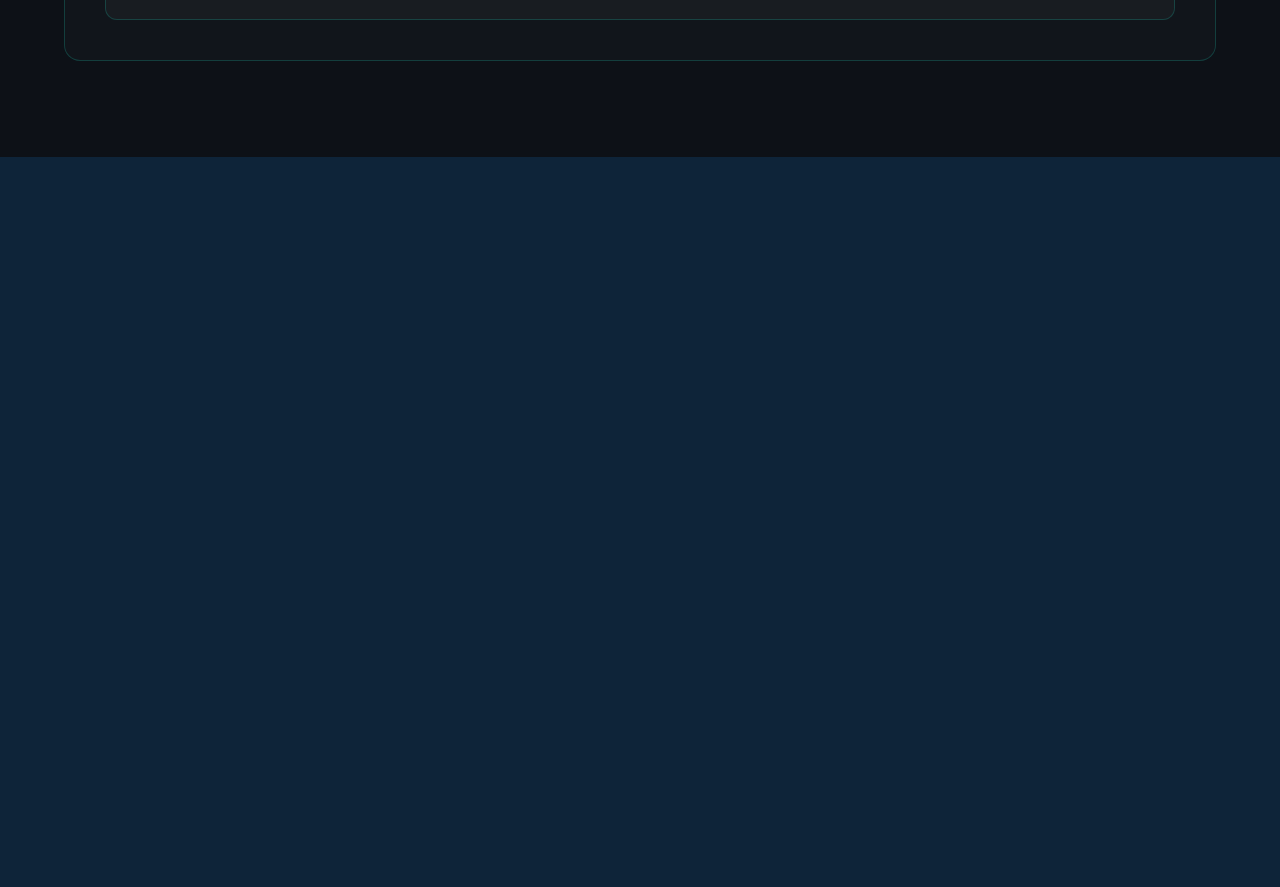
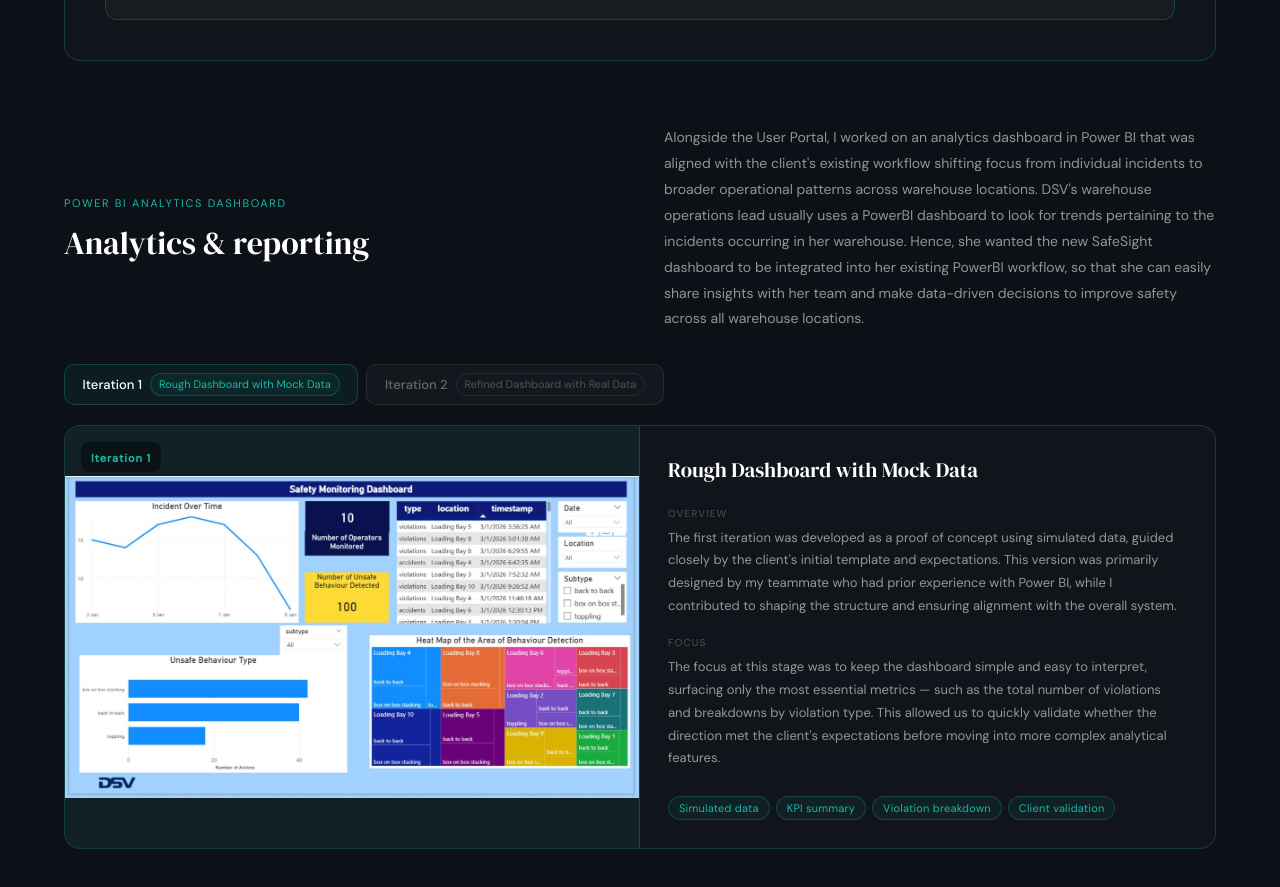
Before and after one commit to TejaVenket/my-portfolio, a Next.js app: page /projects/product-design in a window 1280 px wide. Shown: the part 10420-11307 px from the top of the page. Before the commit the page ends 10577 px from the top, so only its background shows below. Built offline with nearby package versions, Linux system fonts and the light colour scheme.

Commit message:
time to wrap it up

```diff
--- a/src/components/ui/SafeSight/CaseStudyIntro.js
+++ b/src/components/ui/SafeSight/CaseStudyIntro.js
@@ -164,6 +164,7 @@
                 fill
                 style={{ objectFit: "contain" }}
               />
+
             ) : (
               <div style={{ textAlign: "center" }}>
                 <p style={{ fontSize: "13px", color: "rgba(255,255,255,0.15)", margin: 0 }}>
--- /dev/null
+++ b/src/components/ui/SafeSight/PowerBI.js
@@ -0,0 +1,257 @@
+"use client";
+
+import { useState } from "react";
+import Image from "next/image";
+
+const iterations = [
+  {
+    tab: "Iteration 1",
+    sub: "Rough Dashboard with Mock Data",
+    accent: "#19B7A5",
+    accentMuted: "rgba(25,183,165,0.07)",
+    accentBorder: "rgba(25,183,165,0.25)",
+    image: "/images/SafeSight/1st iteration.jpg", // replace with "/images/powerbi-iteration-1.png"
+    text: [
+      {
+        label: "Overview",
+        body: "The first iteration was developed as a proof of concept using simulated data, guided closely by the client's initial template and expectations. This version was primarily designed by my teammate who had prior experience with Power BI, while I contributed to shaping the structure and ensuring alignment with the overall system.",
+      },
+      {
+        label: "Focus",
+        body: "The focus at this stage was to keep the dashboard simple and easy to interpret, surfacing only the most essential metrics — such as the total number of violations and breakdowns by violation type. This allowed us to quickly validate whether the direction met the client's expectations before moving into more complex analytical features.",
+      },
+    ],
+    chips: ["Simulated data", "KPI summary", "Violation breakdown", "Client validation"],
+  },
+  {
+    tab: "Iteration 2",
+    sub: "Refined Dashboard with Real Data",
+    accent: "#7F77DD",
+    accentMuted: "rgba(127,119,221,0.07)",
+    accentBorder: "rgba(127,119,221,0.25)",
+    image: "/images/SafeSight/2nd iteration.jpg", // replace with "/images/powerbi-iteration-2.png"
+    text: [
+      {
+        label: "Feedback",
+        body: "After presenting the first iteration to the client, it became clear that while the dashboard had strong analytical potential, it didn’t fully align with how she actually worked. One of the main takeaways was that certain features—like the heat map—were unnecessary at this stage and added more complexity than value, especially for a proof of concept.",
+      },
+      {
+        label: "Focus",
+        body: [
+        "At this point, I took over the dashboard and focused on rethinking it from a more practical, user-centered perspective.",
+        "One of the first changes I made was moving away from mock data and connecting the dashboard to the actual system database.",
+        "I also reconsidered how the data was being presented and replaced the heat map with a simpler line chart.",
+        "Alongside this, I cleaned up the layout—reducing clutter and improving consistency.",
+        "Looking back, this iteration was about simplifying and focusing only on what was useful to the user."
+        ],
+      },
+    ],
+    chips: ["Real data", "Trend analysis", "Multi-location", "Risk zones"],
+  },
+];
+
+export default function PowerBI({ accent = "#19B7A5" }) {
+  const [active, setActive] = useState(0);
+  const iter = iterations[active];
+
+  return (
+    <div style={{ gridColumn: "1 / -1", marginTop: "4rem" }}>
+
+      {/* Section label */}
+      <div
+  style={{
+    display: "grid",
+    gridTemplateColumns: "1fr 1fr",
+    gap: "3rem",
+    marginBottom: "2rem",
+    alignItems: "center", // 🔥 THIS is what I need
+  }}
+>
+  {/* Left */}
+  <div style={{ display: "flex", flexDirection: "column" }}>
+    <p
+      style={{
+        fontSize: "11px",
+        textTransform: "uppercase",
+        letterSpacing: "0.15em",
+        color: accent,
+        marginBottom: "0.75rem",
+      }}
+    >
+      Power BI Analytics Dashboard
+    </p>
+
+    <h2
+      style={{
+        fontFamily: "'DM Serif Display', serif",
+        fontSize: "2rem",
+        fontWeight: 400,
+        color: "#fff",
+        lineHeight: 1.2,
+        margin: 0,
+      }}
+    >
+      Analytics &amp; reporting
+    </h2>
+  </div>
+
+  {/* Right */}
+    <div>
+        <p
+        style={{
+            fontSize: "14px",
+            color: "rgba(255,255,255,0.55)",
+            lineHeight: 1.85,
+            margin: 0,
+        }}
+        >
+        Alongside the User Portal, I worked on an analytics dashboard in Power BI that was aligned
+        with the client's existing workflow shifting focus from individual incidents to broader
+        operational patterns across warehouse locations. DSV's warehouse operations lead usually uses
+        a PowerBI dashboard to look for trends pertaining to the incidents occurring in her warehouse.
+        Hence, she wanted the new SafeSight dashboard to be integrated into her existing PowerBI workflow,
+        so that she can easily share insights with her team and make data-driven decisions to improve safety
+        across all warehouse locations.
+        </p>
+    </div>
+    </div>
+
+      {/* Tabs */}
+      <div style={{ display: "flex", gap: "8px", marginBottom: "1.25rem" }}>
+        {iterations.map((it, i) => (
+          <button
+            key={i}
+            onClick={() => setActive(i)}
+            style={{
+              background: active === i ? it.accentMuted : "rgba(255,255,255,0.03)",
+              border: `0.5px solid ${active === i ? it.accentBorder : "rgba(255,255,255,0.08)"}`,
+              borderRadius: "10px",
+              padding: "0.5rem 1.1rem",
+              cursor: "pointer",
+              display: "flex",
+              alignItems: "center",
+              gap: "8px",
+              transition: "all 0.18s",
+            }}
+          >
+            <span style={{ fontSize: "13px", fontWeight: 500, color: active === i ? "#fff" : "rgba(255,255,255,0.35)" }}>
+              {it.tab}
+            </span>
+            <span style={{
+              fontSize: "11px",
+              padding: "2px 8px",
+              borderRadius: "20px",
+              background: active === i ? it.accentMuted : "transparent",
+              border: `0.5px solid ${active === i ? it.accentBorder : "rgba(255,255,255,0.08)"}`,
+              color: active === i ? it.accent : "rgba(255,255,255,0.25)",
+            }}>
+              {it.sub}
+            </span>
+          </button>
+        ))}
+      </div>
+
+      {/* Card */}
+      <div
+        key={active}
+        style={{
+          display: "grid",
+          gridTemplateColumns: "1fr 1fr",
+          gap: "0",
+          border: `0.5px solid ${iter.accentBorder}`,
+          borderRadius: "16px",
+          overflow: "hidden",
+          background: "rgba(255,255,255,0.02)",
+          animation: "fadeUp 0.25s ease both",
+        }}
+      >
+        {/* Left: image */}
+        <div style={{
+          position: "relative",
+          background: iter.accentMuted,
+          display: "flex",
+          alignItems: "center",
+          justifyContent: "center",
+          minHeight: "280px",
+          borderRight: `0.5px solid ${iter.accentBorder}`,
+        }}>
+          {iter.image ? (
+            <Image
+              src={iter.image}
+              alt={`${iter.tab} dashboard`}
+              fill
+              style={{ objectFit: "contain" }}
+            />
+          ) : (
+            <div style={{ display: "flex", flexDirection: "column", alignItems: "center", gap: "10px" }}>
+              <div style={{
+                width: "44px", height: "44px", borderRadius: "12px",
+                border: `0.5px solid ${iter.accentBorder}`,
+                display: "flex", alignItems: "center", justifyContent: "center",
+              }}>
+                <svg width="20" height="20" viewBox="0 0 24 24" fill="none" stroke={iter.accent} strokeWidth="1.3">
+                  <rect x="2" y="2" width="20" height="20" rx="3" />
+                  <path d="M7 18v-6M11 18v-3M15 18v-8M19 18v-5" />
+                </svg>
+              </div>
+              <p style={{ fontSize: "12px", color: "rgba(255,255,255,0.2)", margin: 0 }}>Dashboard image</p>
+              <p style={{ fontSize: "11px", color: "rgba(255,255,255,0.12)", margin: 0 }}>iter.image = "/images/..."</p>
+            </div>
+          )}
+
+          {/* Iteration badge */}
+          <div style={{
+            position: "absolute", top: "1rem", left: "1rem",
+            background: "rgba(0,0,0,0.45)", borderRadius: "8px",
+            padding: "3px 10px",
+          }}>
+            <span style={{ fontSize: "11px", fontWeight: 600, color: iter.accent, letterSpacing: "0.08em" }}>
+              {iter.tab}
+            </span>
+          </div>
+        </div>
+
+        {/* Right: text */}
+        <div style={{ padding: "1.75rem", display: "flex", flexDirection: "column", gap: "1.1rem" }}>
+
+          <div>
+            <h3 style={{ fontFamily: "'DM Serif Display', serif", fontSize: "1.3rem", fontWeight: 400, color: "#fff", margin: "0 0 3px" }}>
+              {iter.sub}
+            </h3>
+          </div>
+
+          {iter.text.map((block, i) => (
+            <div key={i}>
+              <p style={{ fontSize: "10px", textTransform: "uppercase", letterSpacing: "0.12em", color: "rgba(255,255,255,0.25)", marginBottom: "6px" }}>
+                {block.label}
+              </p>
+              <p style={{ fontSize: "13px", color: "rgba(255,255,255,0.55)", lineHeight: 1.75, margin: 0 }}>
+                {block.body}
+              </p>
+            </div>
+          ))}
+
+          {/* Chips */}
+          <div style={{ display: "flex", flexWrap: "wrap", gap: "6px", marginTop: "auto", paddingTop: "0.5rem" }}>
+            {iter.chips.map((chip) => (
+              <span
+                key={chip}
+                style={{
+                  fontSize: "11px",
+                  padding: "3px 10px",
+                  borderRadius: "20px",
+                  border: `0.5px solid ${iter.accentBorder}`,
+                  background: iter.accentMuted,
+                  color: iter.accent,
+                  letterSpacing: "0.02em",
+                }}
+              >
+                {chip}
+              </span>
+            ))}
+          </div>
+        </div>
+      </div>
+    </div>
+  );
+}
--- a/src/components/ui/SafeSight/Prototyping.js
+++ b/src/components/ui/SafeSight/Prototyping.js
@@ -1,6 +1,7 @@
 import Image from "next/image";
 import Carousel from "../Carousel";
 import Iteration3 from "./Iteration3";
+import PowerBI from "./PowerBI";
 
 
 const mySlides = [
@@ -383,6 +384,7 @@
         </div>
       </div>
       <Iteration3 accent={accent} accentMuted={accentMuted} accentBorder={accentBorder} />
+      <PowerBI accent={accent}/>
     </div>
   );
 }
```
Also changed, not shown: public/images/SafeSight/1st iteration.jpg (added), public/images/SafeSight/2nd iteration.jpg (added), src/components/ui/SafeSight/StakeholderFeedback2.js (deleted).
